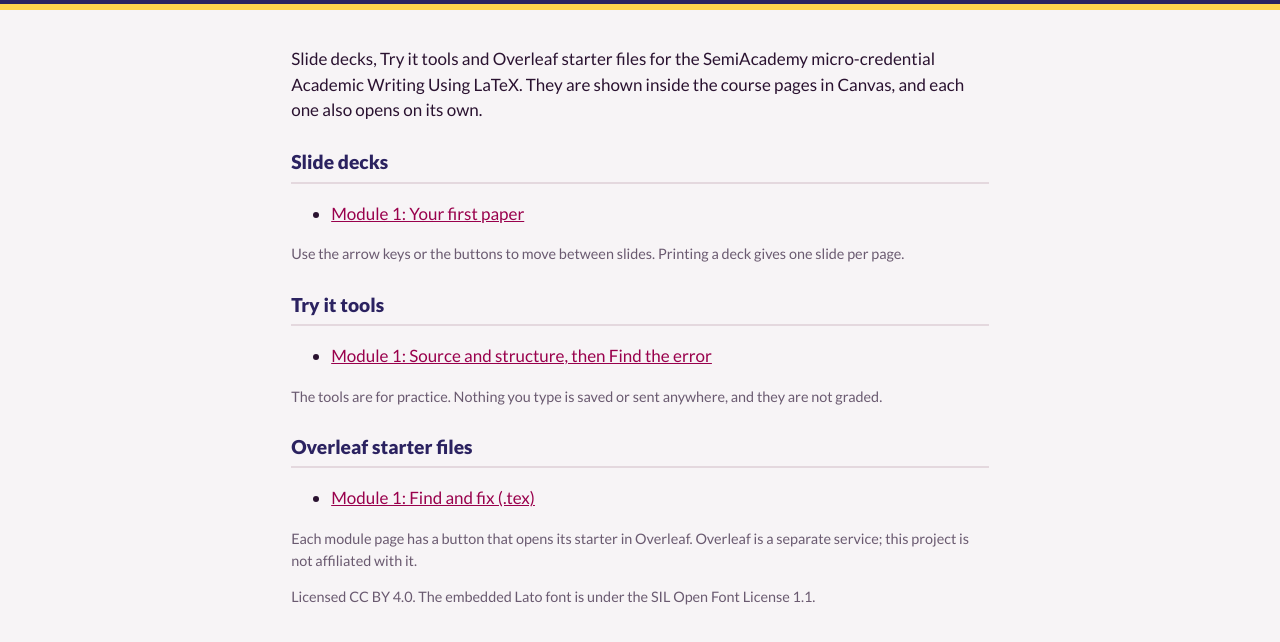
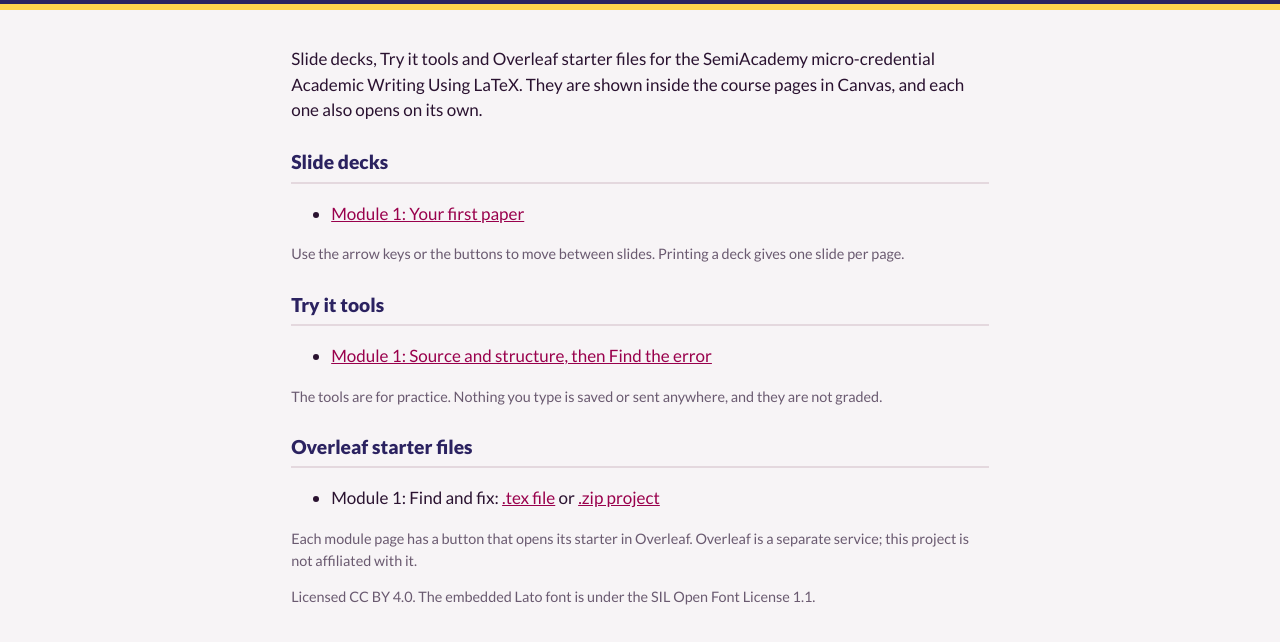
Before and after one commit to CSU-Physics/academic-writing-latex, a plain HTML site: page index.html in a window 1280 px wide. Shown: the part 110-752 px from the top of the page. Drawn offline with Linux system fonts and the light colour scheme.

Commit message:
Update README and index for the .zip starter and tests
List the .zip starter, the upload fallback and the regression tests.

Co-Authored-By: Claude Opus 5.5 <noreply@anthropic.com>
Claude-Session: https://claude.ai/code/session_018VVWy6ZL9J6M9xGyLqYCg7

```diff
--- a/index.html
+++ b/index.html
@@ -28,7 +28,7 @@ li{margin:0 0 .45rem}a{color:var(--mar)}.small{color:var(--mut);font-size:.9rem}
 <ul><li><a href="tryit/t1-structure-errors.html">Module 1: Source and structure, then Find the error</a></li></ul>
 <p class="small">The tools are for practice. Nothing you type is saved or sent anywhere, and they are not graded.</p>
 <h2>Overleaf starter files</h2>
-<ul><li><a href="starters/m1-find-and-fix.tex">Module 1: Find and fix (.tex)</a></li></ul>
+<ul><li>Module 1: Find and fix: <a href="starters/m1-find-and-fix.tex">.tex file</a> or <a href="starters/m1-find-and-fix.zip">.zip project</a></li></ul>
 <p class="small">Each module page has a button that opens its starter in Overleaf. Overleaf is a separate service; this project is not affiliated with it.</p>
 <p class="small">Licensed CC BY 4.0. The embedded Lato font is under the SIL Open Font License 1.1.</p>
 </main>
```
Also changed, not shown: 1 other file.
